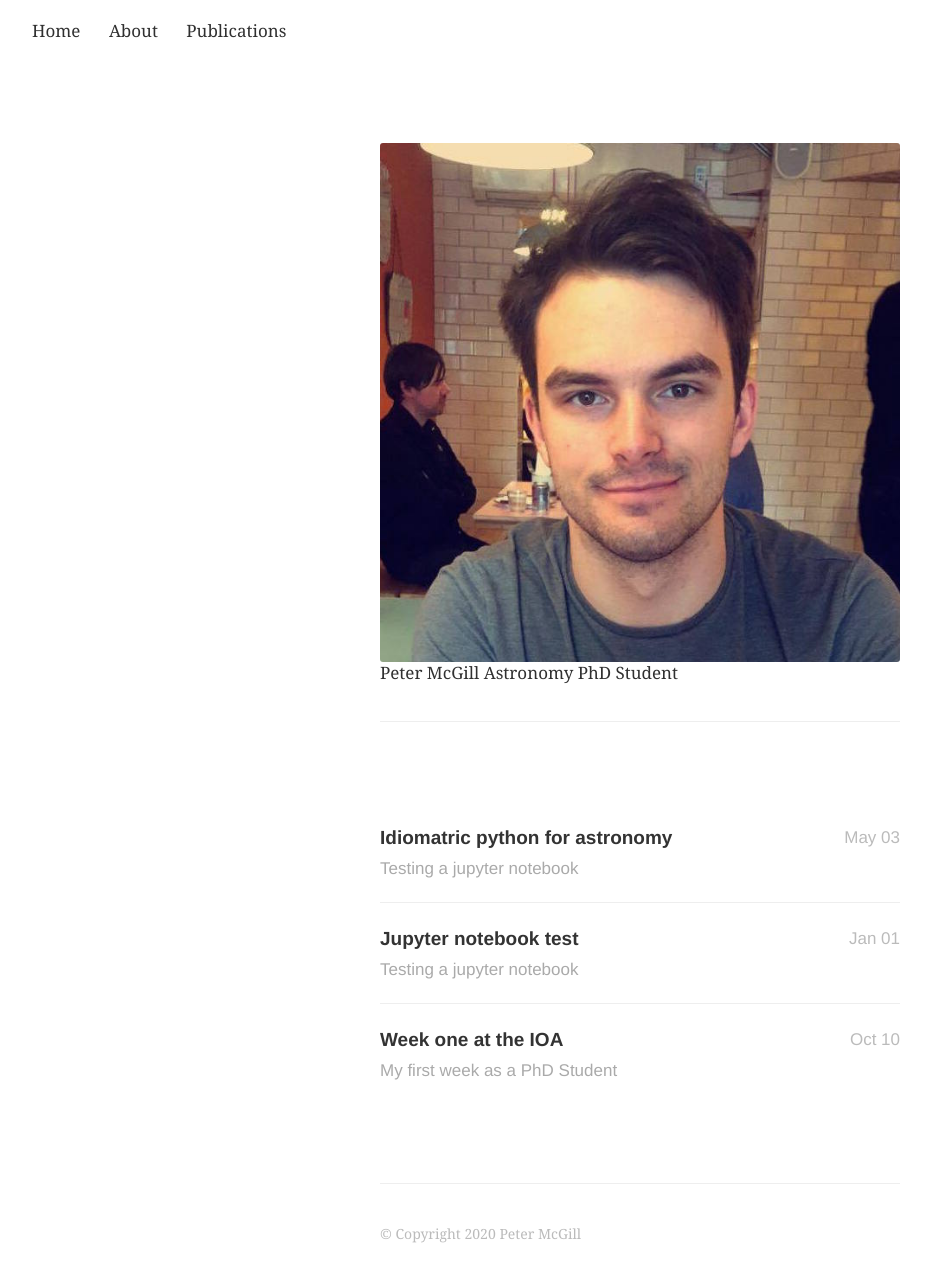
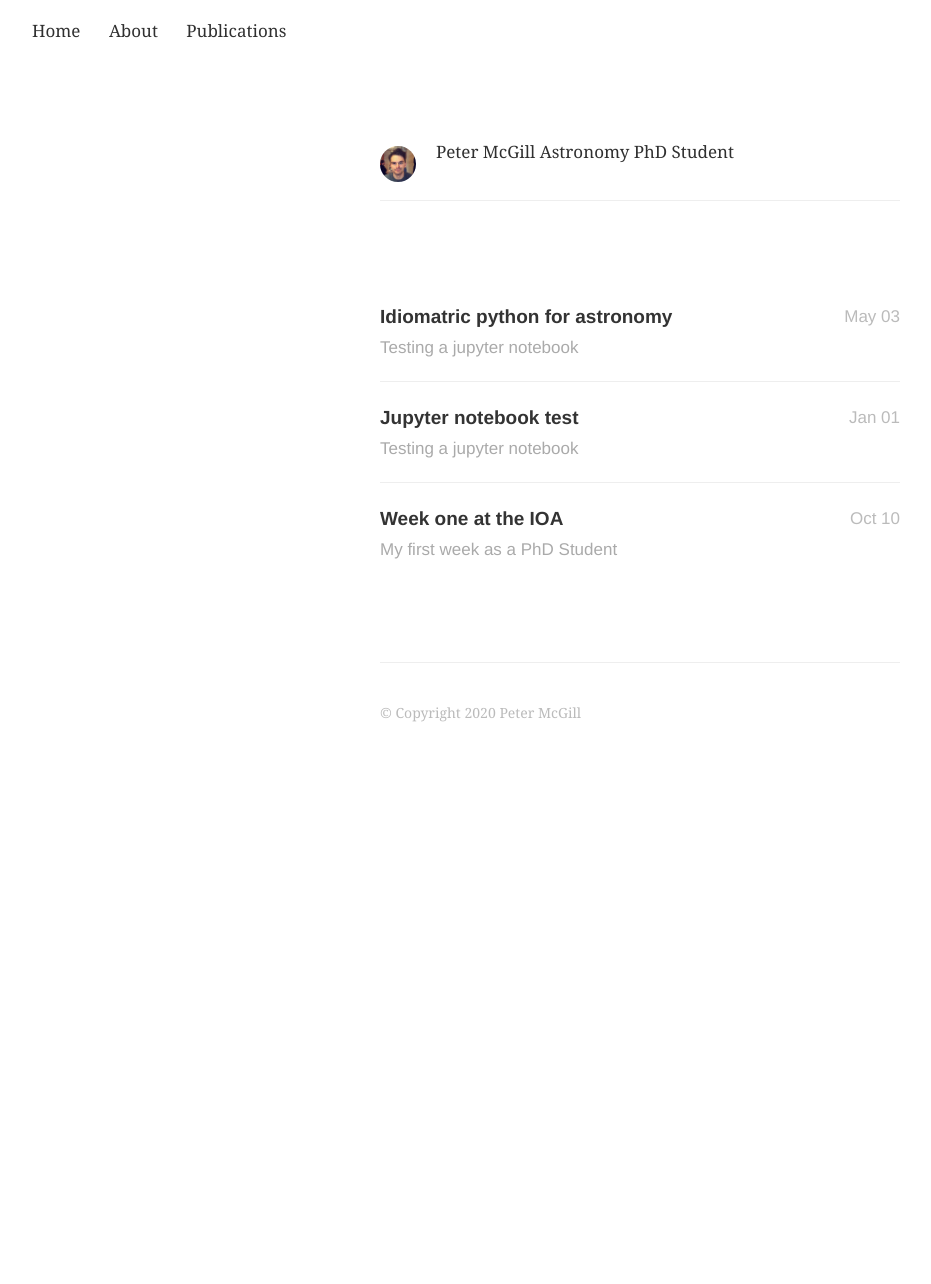
Before and after one commit to astrophpeter/astrophpeter.github.io, a Jekyll site: the page built from index.html, in a window 1280 px wide. Shown: the whole page, without its empty margins (0-931 px from the left). Built offline with Jekyll 4.4.1, drawn with Linux system fonts in a browser that asks for light colours; nearby versions of some CDN libraries; the list of posts is cut into pages by our own code; after the commit the page ends 900 px from its top, so only the background shows below that.

Commit message:
Update profile.html

```diff
--- a/_includes/profile.html
+++ b/_includes/profile.html
@@ -3,11 +3,11 @@
         <header id="header">
         {% if site.aboutPage %}
             <a href="{{ "/" | relative_url  }}about">
-                <img class="avatar" src="{{ "/" | relative_url  }}assets/images/avatar.jpg"/>
+                <img id="avatar" src="{{ "/" | relative_url  }}assets/images/avatar.jpg"/>
             </a>
         {% else %}
 
-              <img class="avatar" src="{{ "/" | relative_url  }}assets/images/avatar.jpg"/>
+              <img id="avatar" src="{{ "/" | relative_url  }}assets/images/avatar.jpg"/>
         {% endif %}
             <div>
                 <span class="dark">{{ site.author }}</span>
```
